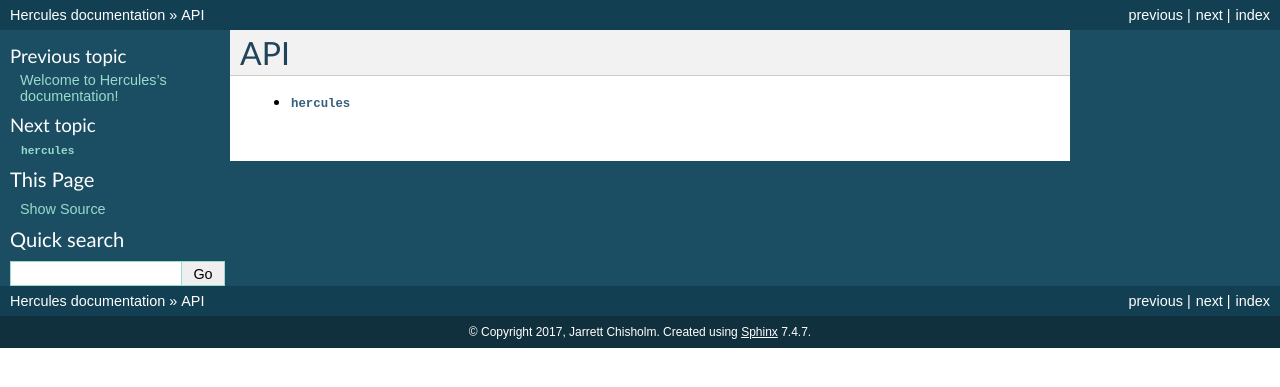
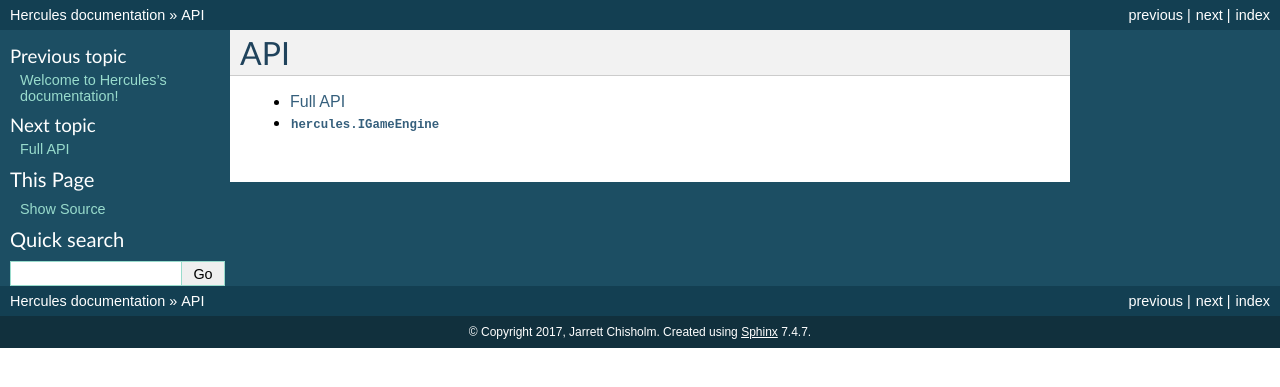
Before and after one commit to icebreakersentertainment/ice_engine, a Sphinx documentation site: the page built from docs/api/index.rst, in a window 1280 px wide. Shown: the top 387 px of the page. Built offline with Sphinx 7.4.7, drawn with Linux system fonts in a browser that asks for light colours.

Commit message:
readthedocs

```diff
--- a/docs/api/hercules.rst
+++ b/docs/api/full-api.rst
@@ -1,5 +1,5 @@
-:mod:`hercules`
-=======================
+Full API
+========
 .. doxygennamespace:: hercules
    :members:
    :undoc-members:
--- /dev/null
+++ b/docs/api/game-engine.rst
@@ -0,0 +1,5 @@
+:mod:`hercules.IGameEngine`
+=======================
+.. doxygenclass:: IGameEngine
+   :members:
+   :undoc-members:
--- a/docs/api/index.rst
+++ b/docs/api/index.rst
@@ -3,4 +3,5 @@ API
 
 .. toctree::
 
-   hercules
+   full-api
+   game-engine
```
